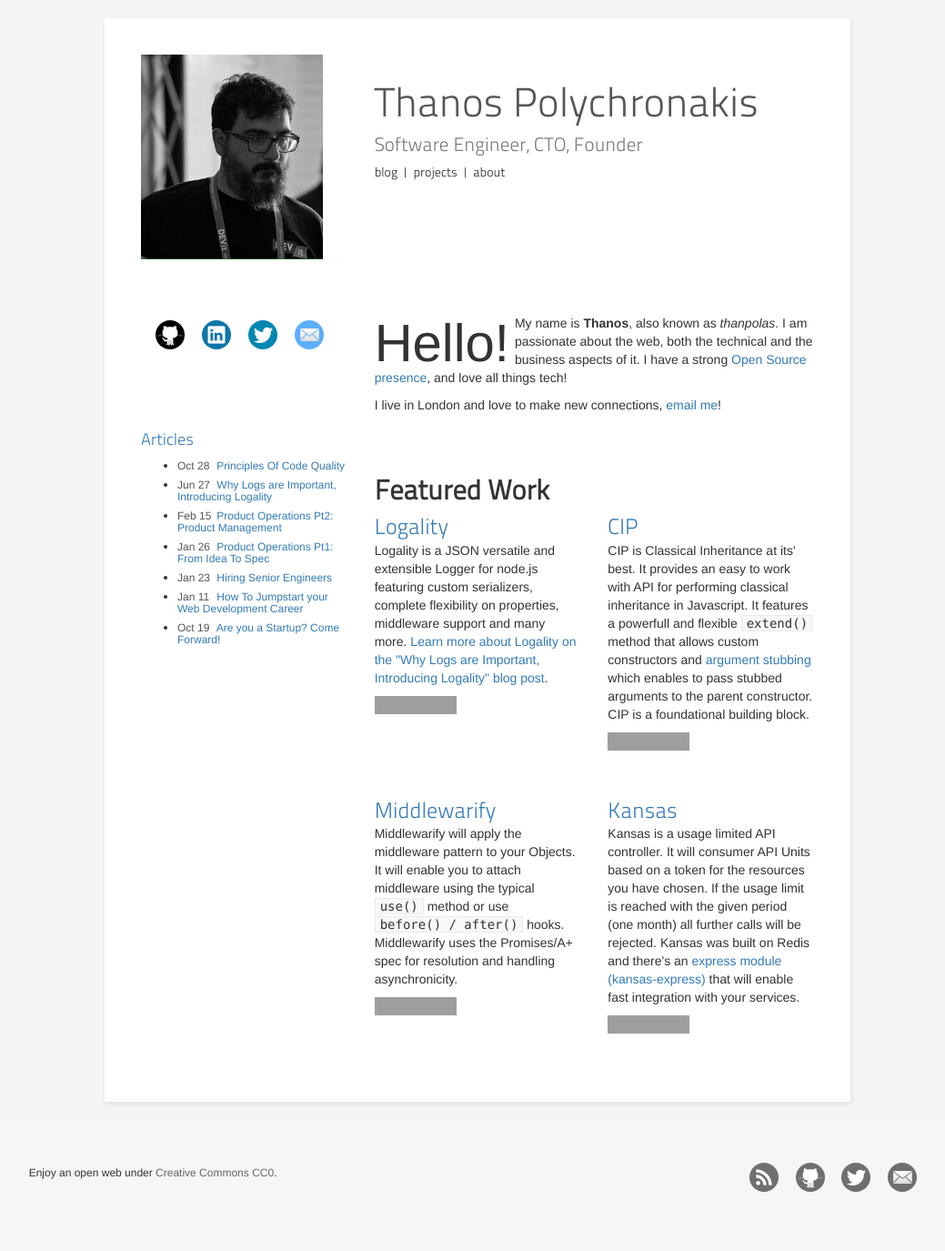
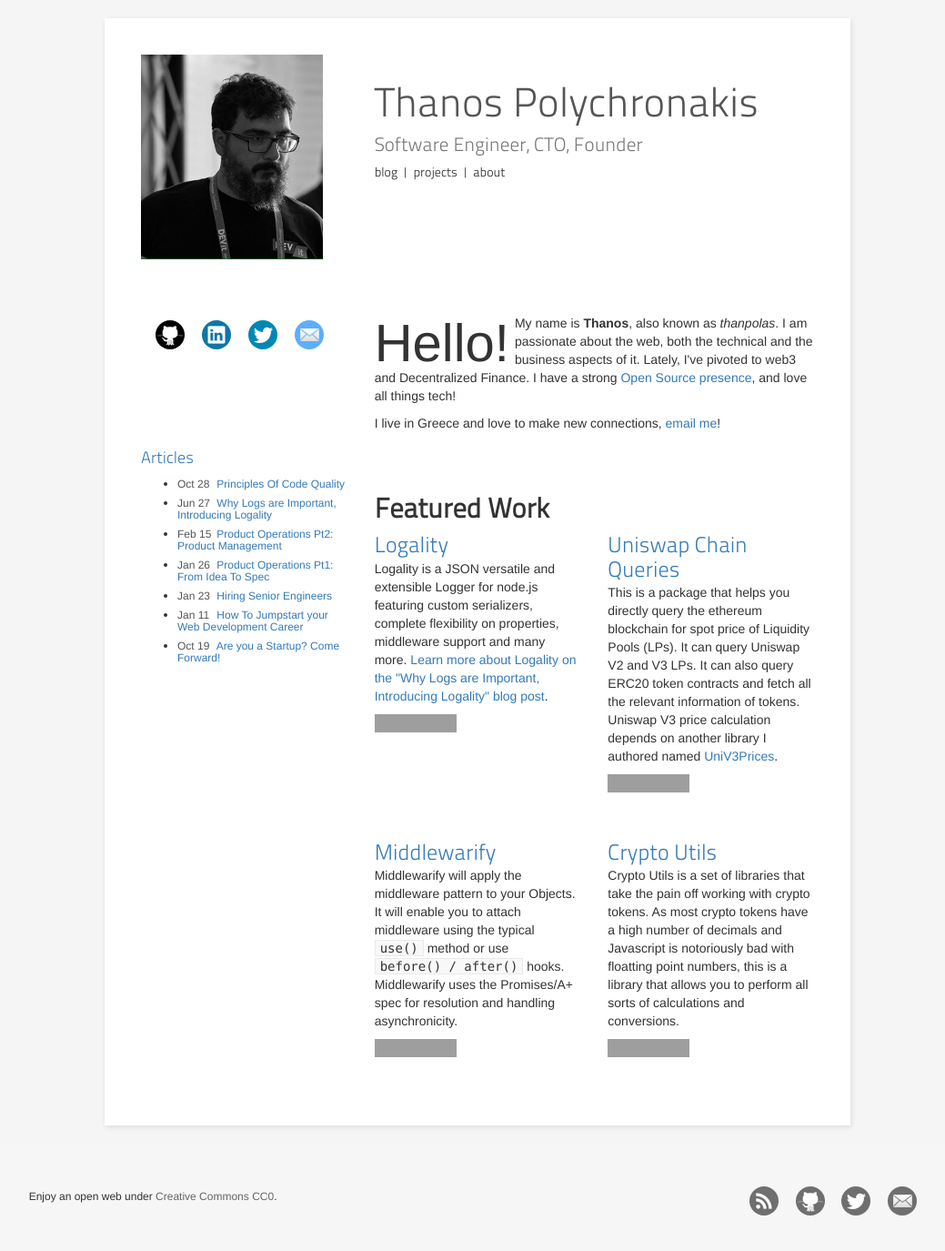
Before and after one commit to thanpolas/thanpolas.github.com, a Jekyll site: the page built from index.html, in a window 1280 px wide and 1400 px high, cut to the strip 0-1375 px from the top of the window. Shown: the whole strip at 91% size, without its empty margins (115-1154 px from the left). Built offline with Jekyll 4.4.1, drawn with Linux system fonts in a browser that asks for light colours; nearby versions of some CDN libraries; grey boxes are pictures that could not be loaded.

Commit message:
update frontpage

```diff
--- a/index.html
+++ b/index.html
@@ -26,9 +26,9 @@ tagline: Supporting tagline
         </ul>
       </div>
       <div class="col-md-8 post_lists">
-        <p class="bio"><span class="initial-dropped">Hello!</span> My name is <strong>Thanos</strong>, also known as <em>thanpolas</em>. I am passionate about the web, both the technical and the business aspects of it. I have a strong <a href="https://github.com/thanpolas/" target="_blank" title="Thanos Github repository">Open Source presence</a>, and love all things tech!
+        <p class="bio"><span class="initial-dropped">Hello!</span> My name is <strong>Thanos</strong>, also known as <em>thanpolas</em>. I am passionate about the web, both the technical and the business aspects of it. Lately, I've pivoted to web3 and Decentralized Finance. I have a strong <a href="https://github.com/thanpolas/" target="_blank" title="Thanos Github repository">Open Source presence</a>, and love all things tech!
 
-        <p class="bio-tag">I live in London and love to make new connections, <a href="mailto:thanpolas@gmail.com" title="my email thanpolas@gmail.com">email me</a>!</p>
+        <p class="bio-tag">I live in Greece and love to make new connections, <a href="mailto:thanpolas@gmail.com" title="my email thanpolas@gmail.com">email me</a>!</p>
       </div>
     </div>
     <div class="row">
@@ -41,17 +41,17 @@ tagline: Supporting tagline
         <h2>Featured Work</h2>
         <div class="row">
           <div class="col-md-6">
-            <h3><a href="https://github.com/thanpolas/logality" title="Cip">Logality</a></h3>
+            <h3><a href="https://github.com/thanpolas/logality" title="Logality" target="_blank">Logality</a></h3>
             <p>Logality is a JSON versatile and extensible Logger for node.js featuring custom serializers, complete flexibility on properties, middleware support and many more. <a href="/nodejs/why-logs-are-important-introducing-logality" title="Why Logs are Important, Introducing Logality">Learn more about Logality on the "Why Logs are Important, Introducing Logality" blog post</a>.</p>
             <p>
               <iframe src="https://ghbtns.com/github-btn.html?user=thanpolas&repo=logality&type=watch&count=true&size=large" allowtransparency="true" frameborder="0" scrolling="0" width="160" height="60"></iframe>
             </p>
           </div>
           <div class="col-md-6">
-            <h3><a href="https://github.com/thanpolas/cip" title="Cip">CIP</a></h3>
-            <p>CIP is Classical Inheritance at its' best. It provides an easy to work with API for performing classical inheritance in Javascript. It features a powerfull and flexible <code>extend()</code> method that allows custom constructors and <a href="https://github.com/thanpolas/cip/#argument-stubbing-with-extend" title="CIP Argument Stubbing">argument stubbing</a> which enables to pass stubbed arguments to the parent constructor. CIP is a foundational building block.</p>
+            <h3><a href="https://github.com/thanpolas/uniswap-chain-queries" title="Uniswap Chain Queries" target="_blank">Uniswap Chain Queries</a></h3>
+            <p>This is a package that helps you directly query the ethereum blockchain for spot price of Liquidity Pools (LPs). It can query Uniswap V2 and V3 LPs. It can also query ERC20 token contracts and fetch all the relevant information of tokens. Uniswap V3 price calculation depends on another library I authored named <a href="https://github.com/thanpolas/univ3prices" title="UniV3Prices" target="_blank">UniV3Prices</a>.</p>
             <p>
-              <iframe src="https://ghbtns.com/github-btn.html?user=thanpolas&repo=cip&type=watch&count=true&size=large" allowtransparency="true" frameborder="0" scrolling="0" width="160" height="60"></iframe>
+              <iframe src="https://ghbtns.com/github-btn.html?user=thanpolas&repo=uniswap-chain-queries&type=watch&count=true&size=large" allowtransparency="true" frameborder="0" scrolling="0" width="160" height="60"></iframe>
             </p>
           </div>
         </div>
@@ -65,10 +65,10 @@ tagline: Supporting tagline
           </div>
 
           <div class="col-md-6">
-            <h3><a href="https://github.com/thanpolas/kansas" title="Kansas">Kansas</a></h3>
-            <p>Kansas is a usage limited API controller. It will consumer API Units based on a token for the resources you have chosen. If the usage limit is reached with the given period (one month) all further calls will be rejected. Kansas was built on Redis and there's an <a href="https://github.com/thanpolas/kansas-express" title="Kansas Express">express module (kansas-express)</a> that will enable fast integration with your services.</p>
+            <h3><a href="https://github.com/thanpolas/crypto-utils" title="Crypto Utils">Crypto Utils</a></h3>
+            <p>Crypto Utils is a set of libraries that take the pain off working with crypto tokens. As most crypto tokens have a high number of decimals and Javascript is notoriously bad with floatting point numbers, this is a library that allows you to perform all sorts of calculations and conversions.</p>
             <p>
-              <iframe src="https://ghbtns.com/github-btn.html?user=thanpolas&repo=kansas&type=watch&count=true&size=large" allowtransparency="true" frameborder="0" scrolling="0" width="160" height="60"></iframe>
+              <iframe src="https://ghbtns.com/github-btn.html?user=thanpolas&repo=crypto-utils&type=watch&count=true&size=large" allowtransparency="true" frameborder="0" scrolling="0" width="160" height="60"></iframe>
             </p>
           </div>
         </div>
```
